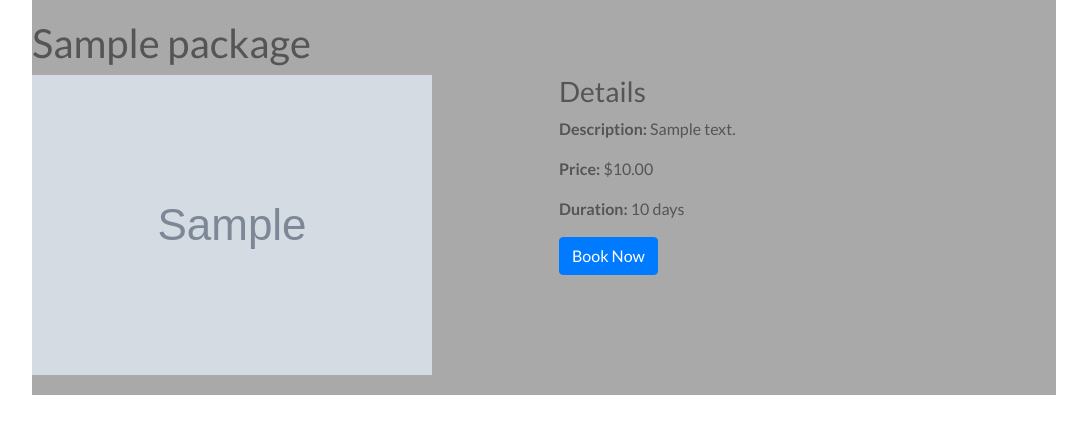
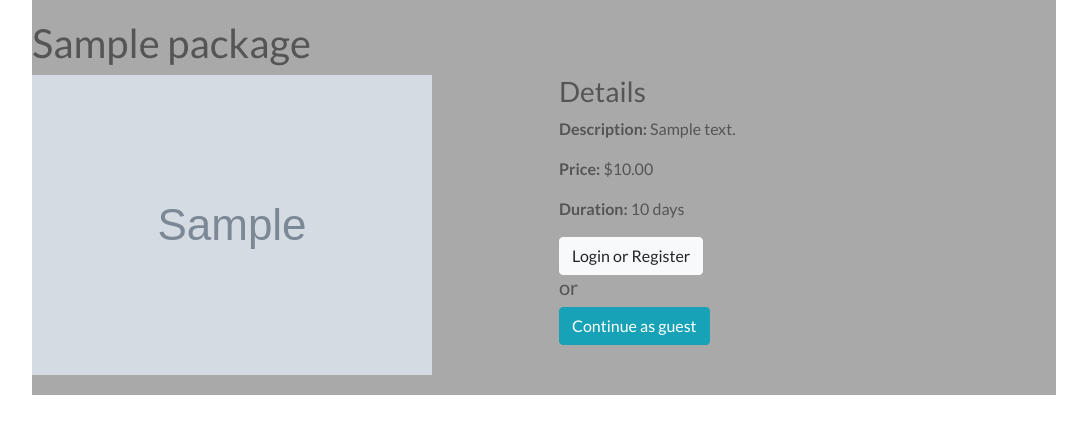
Before and after one commit to Alexiou981/elite-escapes, a Django app: page /packages/1 in a window 1280 px wide. Shown: the part 129-563 px from the top of the page, without its empty margins (96-1183 px from the left). Run offline with Django 3.2, Linux system fonts and the light colour scheme; tables that the repository leaves empty hold one stand-in row (values such as "Sample post"); grey boxes marked "Sample" are stand-in pictures; some libraries are stand-ins or nearby versions.

Commit message:
add option buttons for non-registered visitors

```diff
--- a/home/templates/home/package_details.html
+++ b/home/templates/home/package_details.html
@@ -14,7 +14,13 @@
             <p><strong>Description:</strong> {{ package.detailed_description }}</p>
             <p><strong>Price:</strong> ${{ package.price }}</p>
             <p><strong>Duration:</strong> {{ package.holiday_duration }} days</p>
-            <a href="{% url 'add_to_bag' package.id %}" class="btn btn-primary">Book Now</a>
+            {% if user.is_authenticated %}
+                <a href="{% url 'add_to_bag' package.id %}" class="btn btn-primary">Book Now</a>
+            {% else %}
+            <a href="{% url 'account_login' %}" class="btn btn-light">Login or Register</a>
+            <h5>or</h5>
+            <a href="{% url 'add_to_bag' package.id %}" class="btn btn-info">Continue as guest</a>
+            {% endif%}
         </div>
 
     </div>
```
